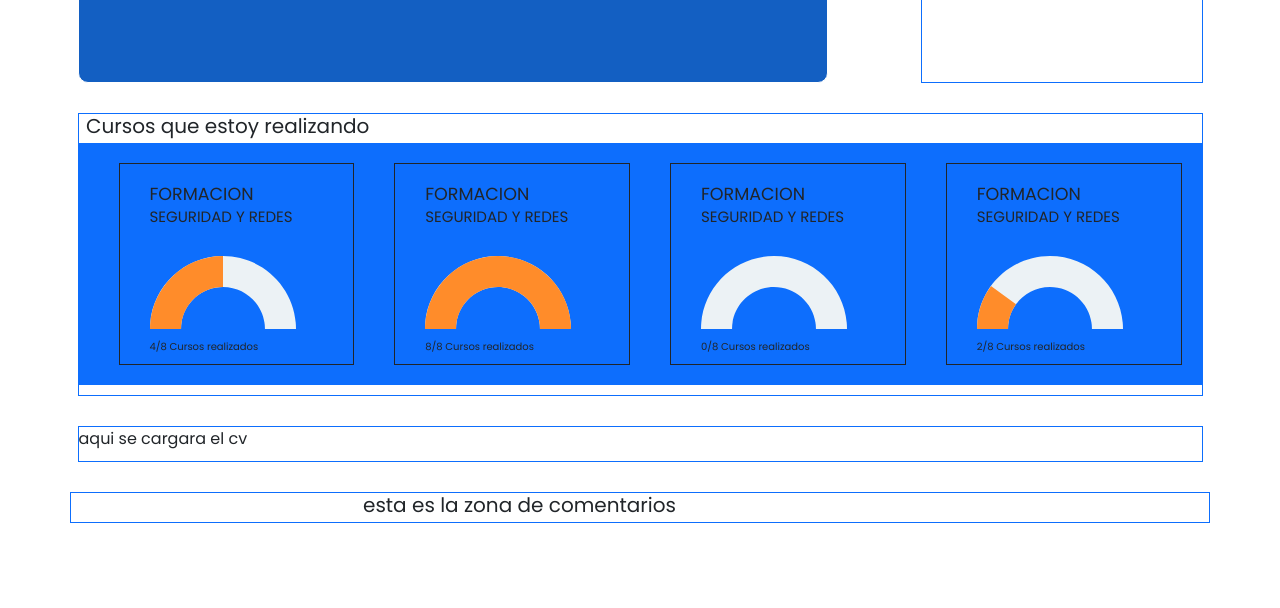
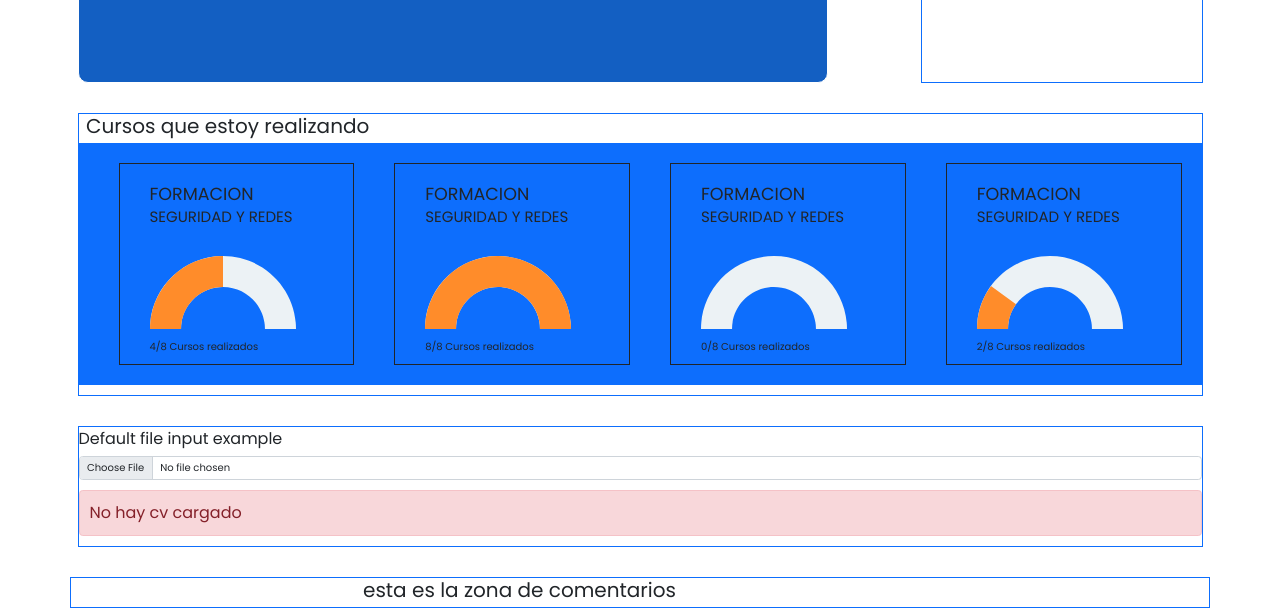
Before and after one commit to sergiohomet/Proyecto-2-Grupo-5, a plain HTML site: page html/accesoTalento.html in a window 1280 px wide. Shown: the part 441-1049 px from the top of the page. Before the commit the page ends 964 px from the top, so only its background shows below. Drawn offline with nearby package versions, Linux system fonts and the light colour scheme.

Commit message:
comenzado formulario carga CV

```diff
--- a/html/accesoTalento.html
+++ b/html/accesoTalento.html
@@ -10,6 +10,7 @@
     <link rel="stylesheet" href="../css/normalize.css">
     <link href="https://cdn.jsdelivr.net/npm/bootstrap@5.2.3/dist/css/bootstrap.min.css" rel="stylesheet" integrity="sha384-rbsA2VBKQhggwzxH7pPCaAqO46MgnOM80zW1RWuH61DGLwZJEdK2Kadq2F9CUG65" crossorigin="anonymous">
     <link rel="stylesheet" href="../css/style.css">
+    <link rel="stylesheet" href="../css/talento/heroTalento.css">
     <link rel="stylesheet" href="../css/talento/heroTalento.css">
 
     <title>Digital Potter</title>
@@ -119,7 +120,13 @@
 
         </article>
         <article class="cargaDeCV  mt-5 border border-primary">
-            <p>aqui se cargara el cv</p>
+            <div class="mb-3">
+                <label for="formFile" class="form-label">Default file input example</label>
+                <input class="form-control" type="file" id="formFile">
+            </div>
+            <div class="alert alert-danger" role="alert">
+                No hay cv cargado
+            </div>
         </article>
 
     </main>
```
Also changed, not shown: css/talento/cargaCV.css (added).
